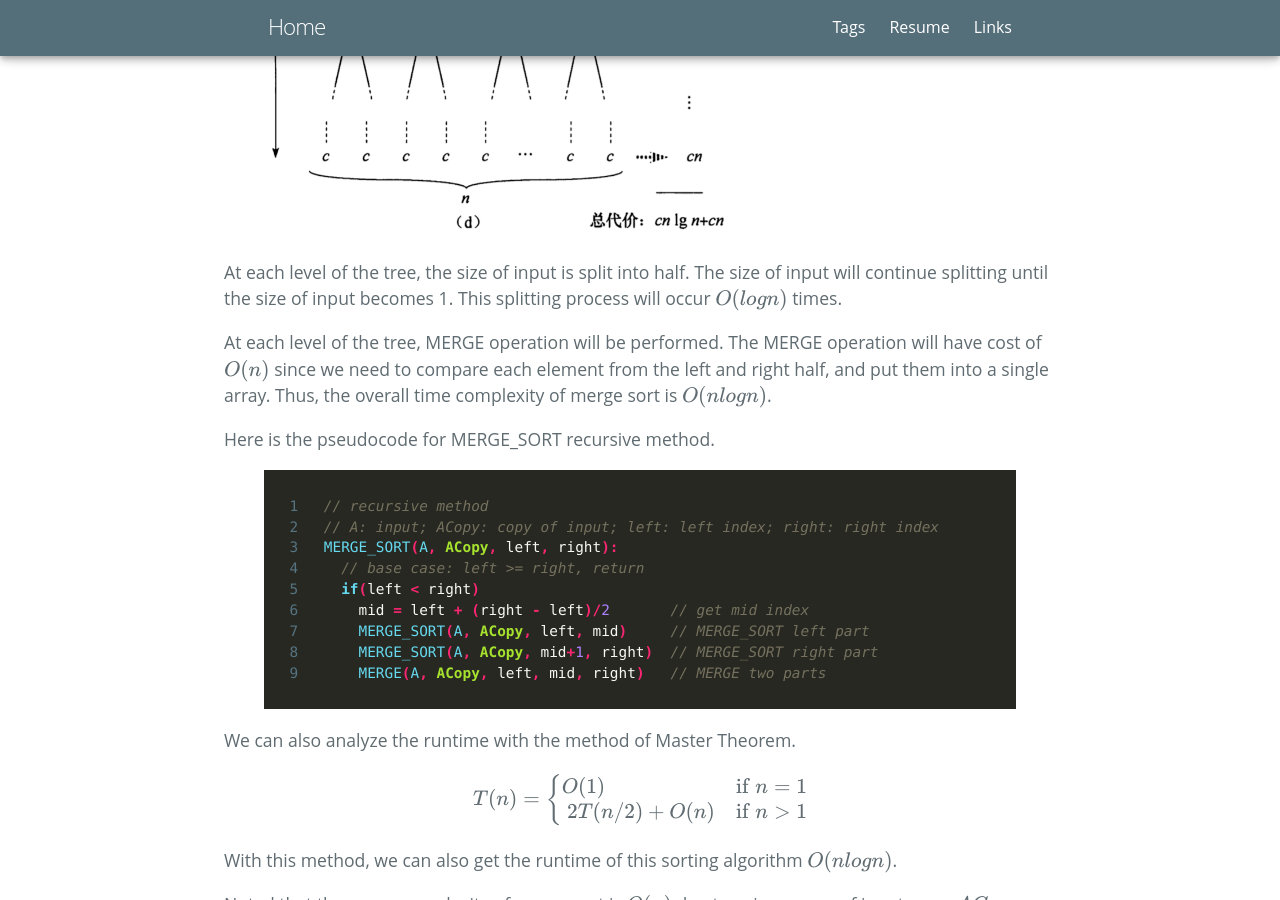
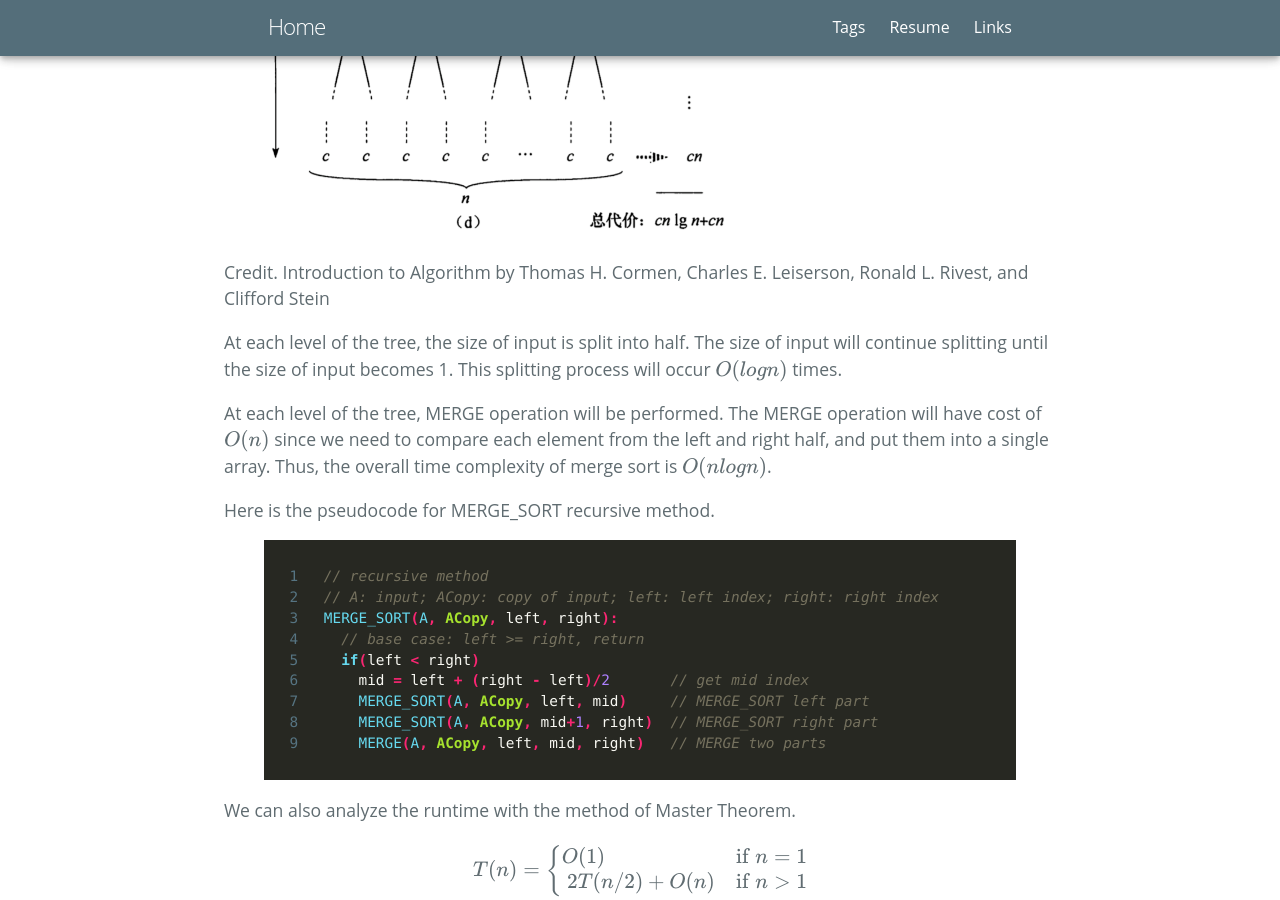
Before and after one commit to zl323/zl323.github.io, a Jekyll site: the page built from _posts/2020-05-13-Merge-Sort.md, in a window 1280 px wide and 900 px high, scrolled down 803 px. Built offline with Jekyll 4.4.1, drawn with Linux system fonts in a browser that asks for light colours; some web fonts are replaced; formulas are drawn with MathJax 3.

Commit message:
edit merge sort

```diff
--- a/_posts/2020-05-13-Merge-Sort.md
+++ b/_posts/2020-05-13-Merge-Sort.md
@@ -7,7 +7,7 @@ mathjax: true
 ---
 The image below shows how the merge sort operates at each level.
 <img src="https://zl323.github.io/assets/postImg/mergeSort1.png" alt="useful image" height="70%" width="70%">
-
+<figcaption>Credit. Introduction to Algorithm by Thomas H. Cormen, Charles E. Leiserson, Ronald L. Rivest, and Clifford Stein</figcaption>
 At each level of the tree, the size of input is split into half. The size of input will continue splitting until the size of input becomes 1. This splitting process will occur $O(logn)$ times.
 
 At each level of the tree, MERGE operation will be performed. The MERGE operation will have cost of $O(n)$ since we need to compare each element from the left and right half, and put them into a single array. Thus, the overall time complexity of merge sort is $O(nlogn)$.
```
